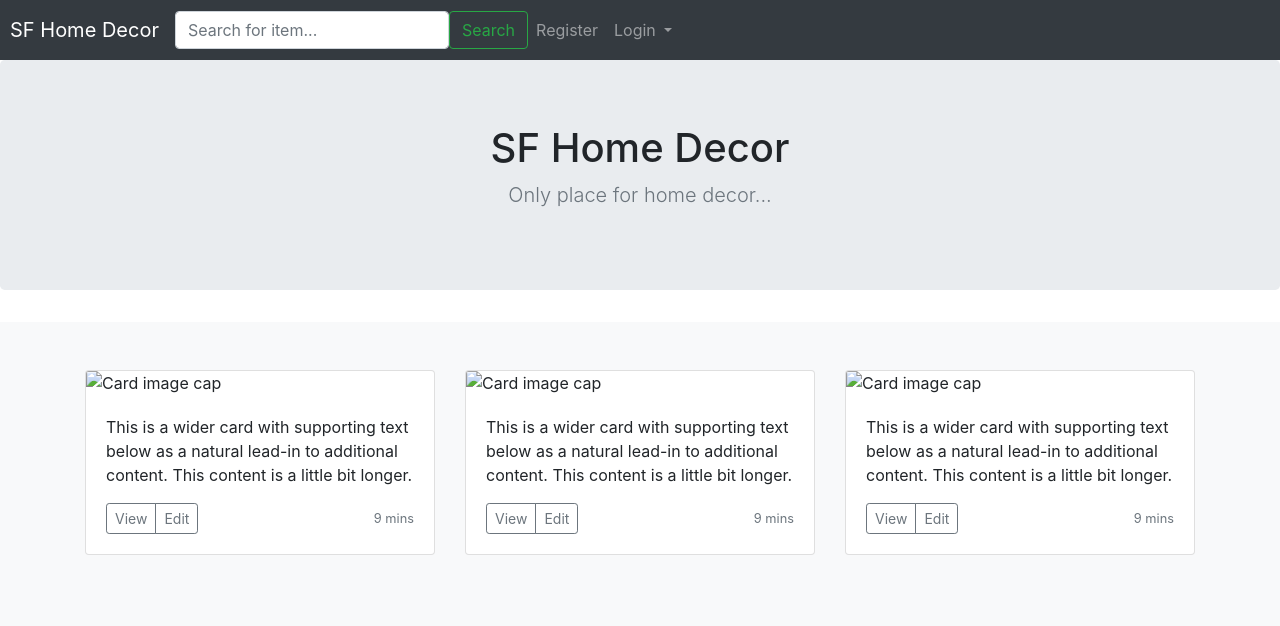
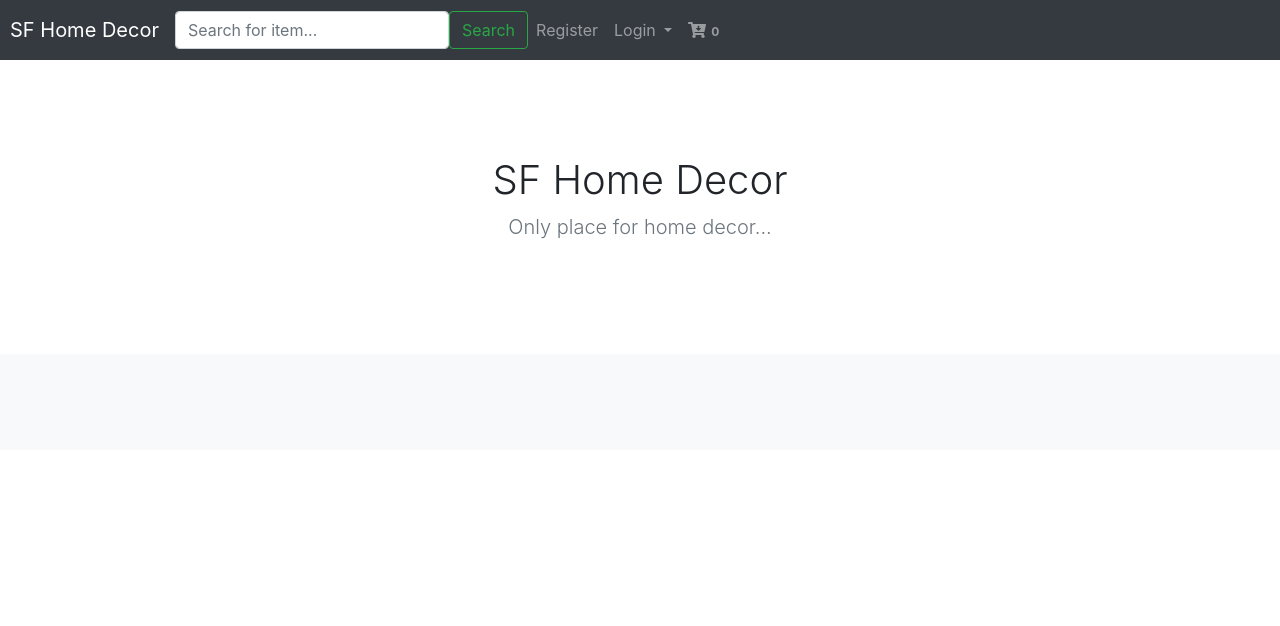
Before and after one commit to OnurOzayyy/ecommerce, a Django app: page / in a window 1280 px wide. Shown: the top 626 px of the page. Run offline with Django 3.2, Linux system fonts and the light colour scheme; data that the repository does not hold is empty; some libraries are stand-ins or nearby versions.

Commit message:
Add Shopping Cart Icon and Fix Some Styling

```diff
--- a/src/products/templates/products/products.html
+++ b/src/products/templates/products/products.html
@@ -1,10 +1,12 @@
+
+
 <div class="album py-5 bg-light">
-    <div class="container">
+        <div class="container">
+            <div class="row">
         {% for product in object_list %}
-            <div class="col-md-4">
                 {% include "products/product_thumbnail.html" with product=product price="True" %}
-            </div>
 
         {% endfor %}
-    </div>
 </div>
+</div>
+</div>
--- a/src/shop/templates/shop/home.html
+++ b/src/shop/templates/shop/home.html
@@ -17,7 +17,7 @@
 {% endblock %}
 
 {% block content%}
-    {% include 'shop/album.html' %}
+{% include 'products/products.html' with object_list=products %}
 {% endblock %}
 
 <h1> Hello Home page</h1>
--- a/src/shop/views.py
+++ b/src/shop/views.py
@@ -1,9 +1,13 @@
 from django.shortcuts import render
 
 
+from products.models import Product
+
 
 def home_page(request):
+    products = Product.objects.all()
     context = {
-        "title": 'Welcome to SF Home Design'
+        "title": 'Welcome to SF Home Design',
+        "products": products
     }
     return render(request, 'shop/home.html', context)
--- a/src/static_in_project/css/custom.css
+++ b/src/static_in_project/css/custom.css
@@ -2,3 +2,9 @@
     color:red;
     text-decoration:line-through;
 }
+
+
+.image {
+    height: 350px !important;
+    width: 300px !important;
+}
--- a/src/templates/head_css.html
+++ b/src/templates/head_css.html
@@ -4,5 +4,5 @@
 
     <!-- Custom styles for this template -->
     <link href="{% static 'css/navbar.css' %}" rel="stylesheet">
-
+    <link href="{% static 'css/album.css' %}" rel="stylesheet">
     <link href="{% static 'css/custom.css' %}" rel="stylesheet">
--- a/src/templates/javaScript.html
+++ b/src/templates/javaScript.html
@@ -6,3 +6,4 @@
     <script>window.jQuery || document.write('<script src="../../../../assets/js/vendor/jquery-slim.min.js"><\/script>')</script>
     <script src="{% static 'js/popper.min.js' %}"></script>
     <script src="{% static 'js/bootstrap.min.js' %}"></script>
+    <script defer src="https://use.fontawesome.com/releases/v5.0.6/js/all.js"></script>
--- a/src/templates/navbar.html
+++ b/src/templates/navbar.html
@@ -53,8 +53,12 @@
                     <p class='text-center'><a href='{% url "auth_password_reset" %}'>Forgot password?</a></p>
                 </ul>
            </li>
+
                 {% endif %}
             {% endif %}
+            <li class="nav-item">
+                <a class="nav-link" href="#"><i class="fas fa-cart-arrow-down"></i><span class="badge">0</span></a>
+            </li>
         </ul>
 
       </div>
```
Also changed, not shown: src/products/templates/products/product_thumbnail.html (+2 -10 lines).
